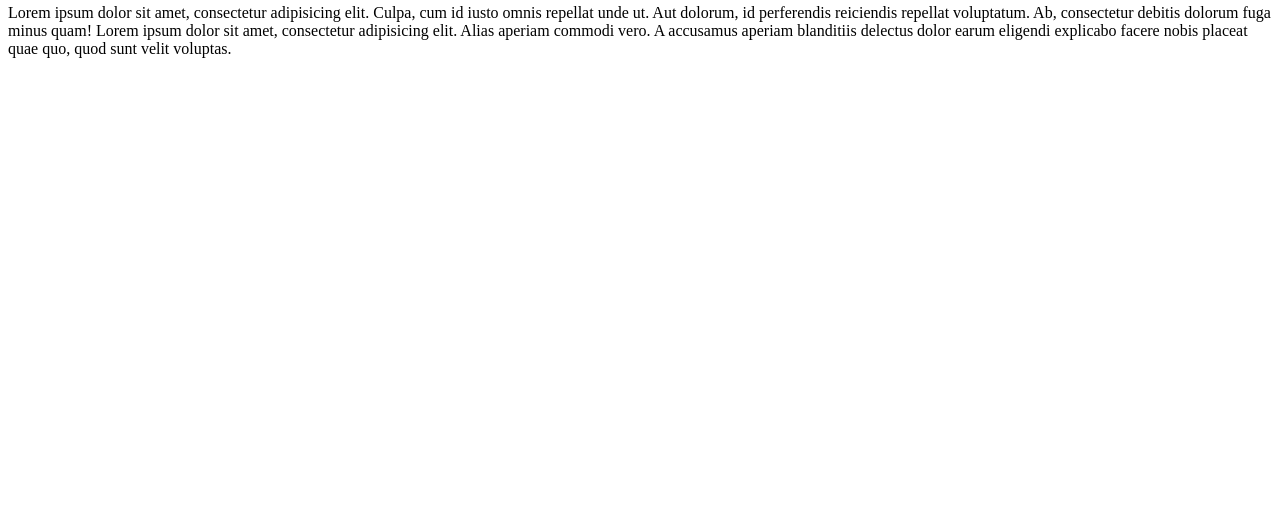
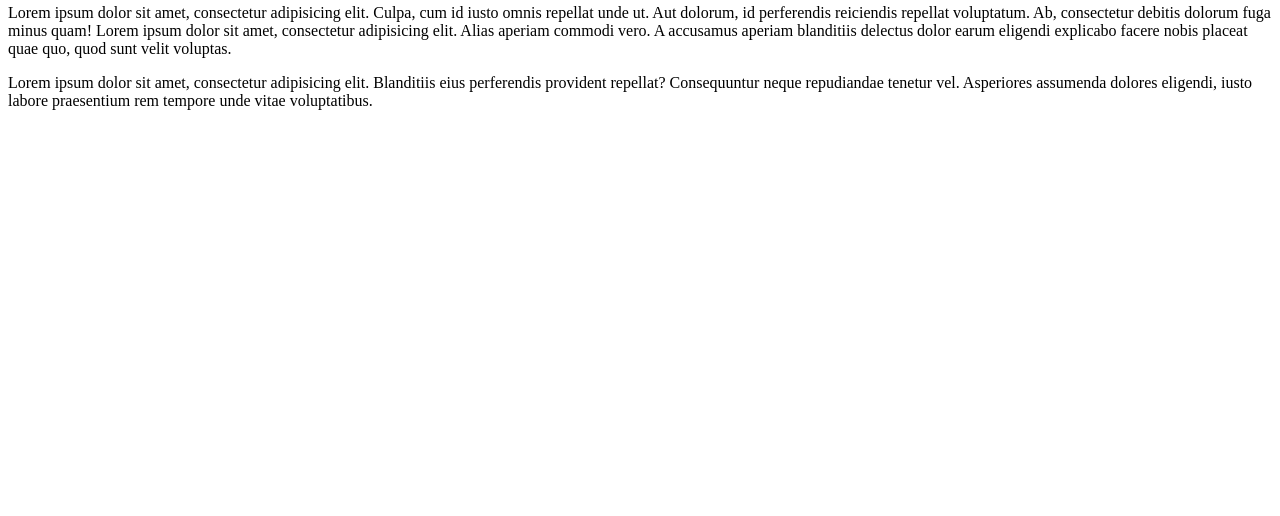
Before and after one commit to Raktos/InClassTest, a plain HTML site: page index.html in a window 1280 px wide. Shown: the part 284-800 px from the top of the page. Drawn offline with Linux system fonts and the light colour scheme.

Commit message:
added third paragraph

```diff
--- a/index.html
+++ b/index.html
@@ -12,5 +12,7 @@
         <img src="img/logo.png" alt="iSchool Logo">
 
         <p>Lorem ipsum dolor sit amet, consectetur adipisicing elit. Culpa, cum id iusto omnis repellat unde ut. Aut dolorum, id perferendis reiciendis repellat voluptatum. Ab, consectetur debitis dolorum fuga minus quam! Lorem ipsum dolor sit amet, consectetur adipisicing elit. Alias aperiam commodi vero. A accusamus aperiam blanditiis delectus dolor earum eligendi explicabo facere nobis placeat quae quo, quod sunt velit voluptas.</p>
+
+        <p>Lorem ipsum dolor sit amet, consectetur adipisicing elit. Blanditiis eius perferendis provident repellat? Consequuntur neque repudiandae tenetur vel. Asperiores assumenda dolores eligendi, iusto labore praesentium rem tempore unde vitae voluptatibus.</p>
     </body>
 </html>
```
